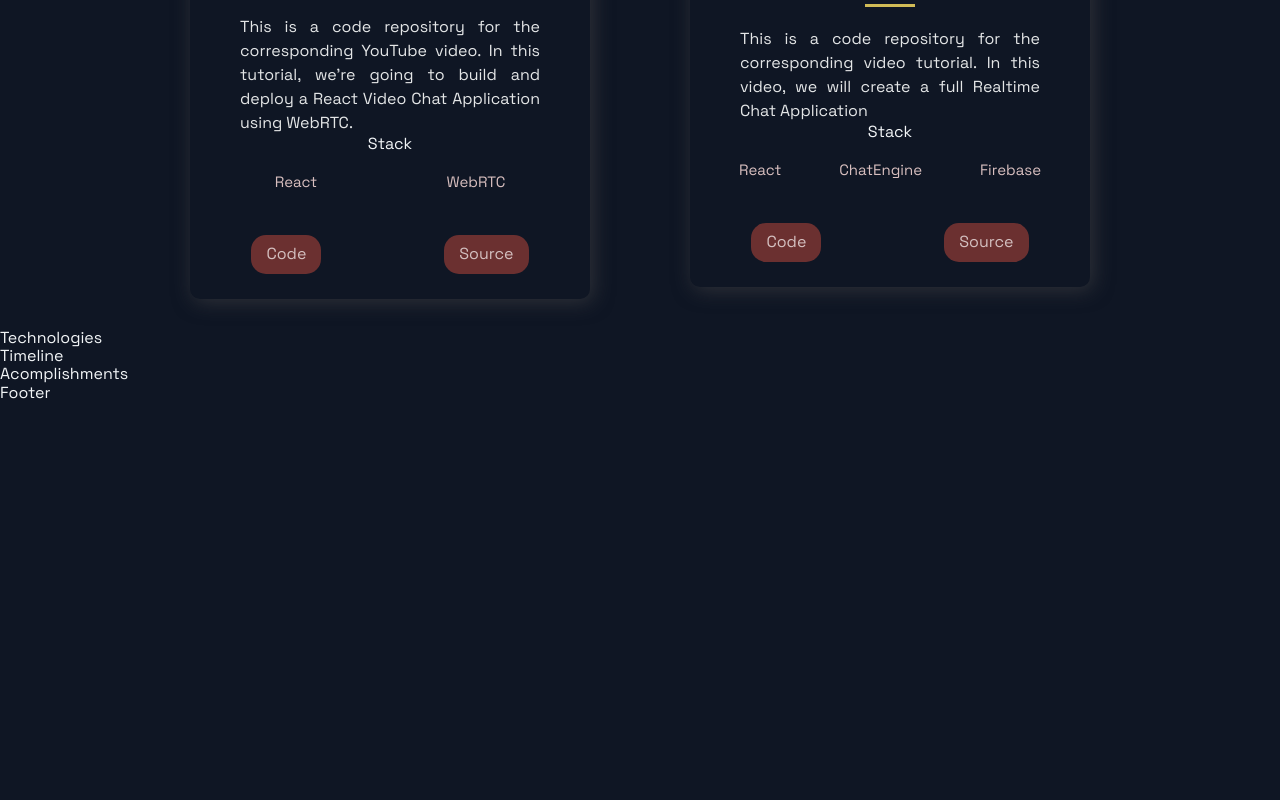
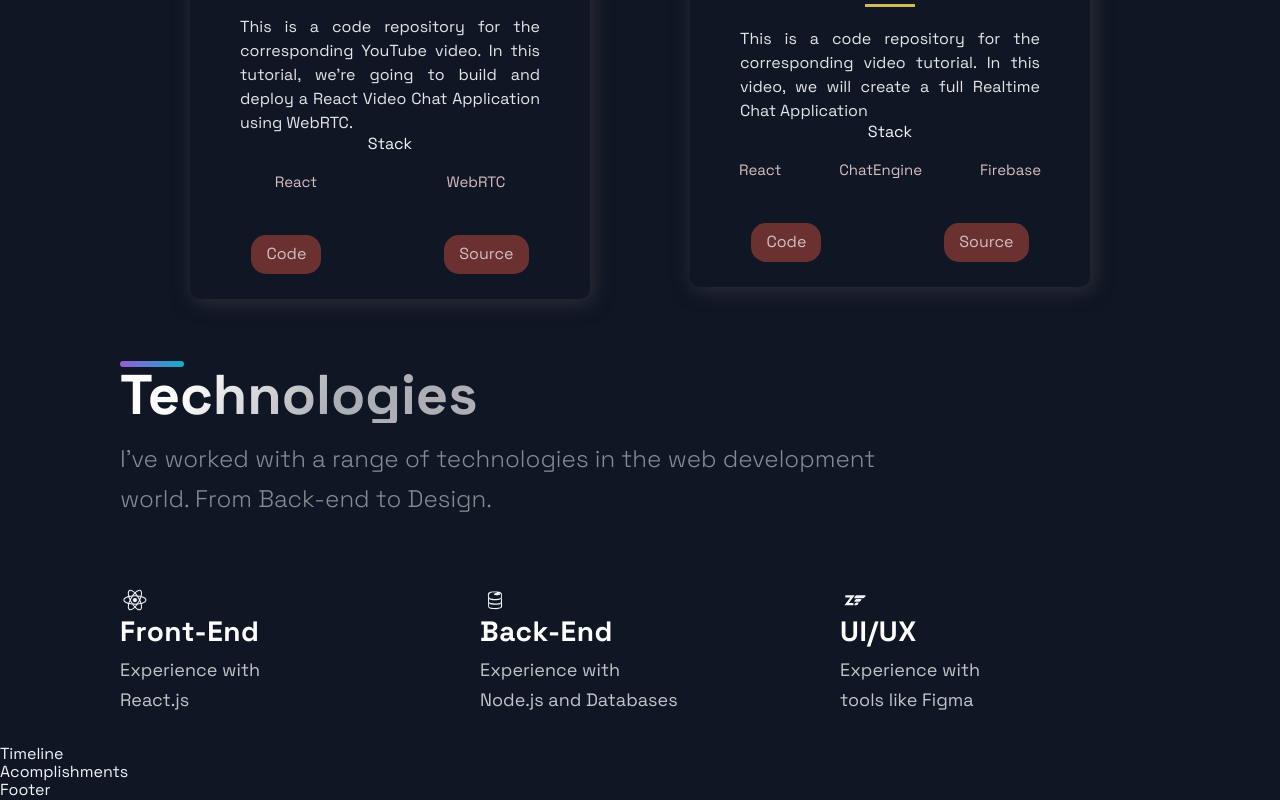
Before and after one commit to couvq/portfolio_website-STARTER, a Next.js app: page / in a window 1280 px wide. Shown: the part 1795-2595 px from the top of the page. Before the commit the page ends 2198 px from the top, so only its background shows below. Built offline with nearby package versions, Linux system fonts and the light colour scheme.

Commit message:
implemented technologies section

```diff
--- a/src/components/Technologies/Technologies.js
+++ b/src/components/Technologies/Technologies.js
@@ -4,9 +4,46 @@
 import { List, ListContainer, ListItem, ListParagraph, ListTitle } from './TechnologiesStyles';
 
 const Technologies = () =>  (
-  <div>
-    Technologies
-  </div>
+  <Section id="tech">
+    <SectionDivider />
+    <SectionTitle>Technologies</SectionTitle>
+    <SectionText>
+      I've worked with a range of technologies in the web development world.
+      From Back-end to Design.
+    </SectionText>
+    <List>
+      <ListItem>
+        <DiReact size="3rem" />
+        <ListContainer>
+          <ListTitle>Front-End</ListTitle>
+          <ListParagraph>
+            Experience with <br />
+            React.js
+          </ListParagraph>
+        </ListContainer>
+      </ListItem>
+      <ListItem>
+        <DiFirebase size="3rem" />
+        <ListContainer>
+          <ListTitle>Back-End</ListTitle>
+          <ListParagraph>
+            Experience with <br />
+            Node.js and Databases
+          </ListParagraph>
+        </ListContainer>
+      </ListItem>
+      <ListItem>
+        <DiZend size="3rem" />
+        <ListContainer>
+          <ListTitle>UI/UX</ListTitle>
+          <ListParagraph>
+            Experience with <br />
+            tools like Figma
+          </ListParagraph>
+        </ListContainer>
+      </ListItem>
+    </List>
+  </Section>
 );
 
 export default Technologies;
```
